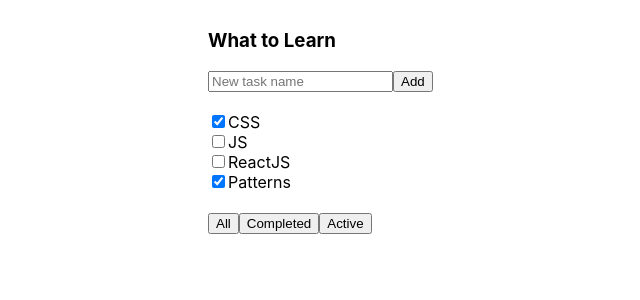
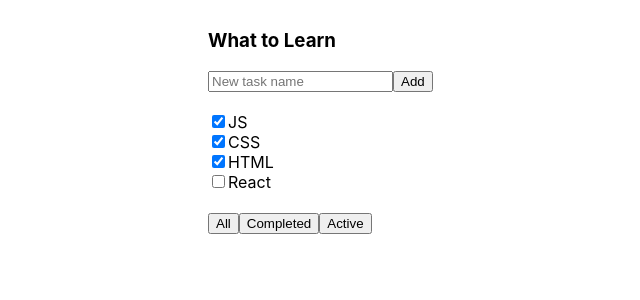
Before and after one commit to viketvova/TODO-list, a React (Create React App) app: page / in a window 1280 px wide. Shown: the top 300 px of the page, without its empty margins (192-832 px from the left). Built offline with nearby package versions, Linux system fonts and the light colour scheme.

Commit message:
Create Mass

```diff
--- a/src/App.js
+++ b/src/App.js
@@ -6,11 +6,18 @@
 
 class App extends React.Component {
     render = () => {
+        let tasks = [
+            { title: "JS", isDone: true },
+            { title: "CSS", isDone: true },
+            { title: "HTML", isDone: true },
+            { title: "React", isDone: false }
+        ]
+
         return (
             <div className="App">
                 <div className="todoList">
                     <TodoListHeader />
-                    <TodoListTasks />
+                    <TodoListTasks tasks={tasks}/>
                     <TodoListFooter />
                 </div>
             </div>
--- a/src/TodoListHeader.js
+++ b/src/TodoListHeader.js
@@ -7,7 +7,7 @@
             <div className="todoList-header">
                 <h3 className="todoList-header__title">What to Learn</h3>
                 <div className="todoList-newTaskForm">
-                            <input type="text" placeholder="New task name"/>
+                    <input type="text" placeholder="New task name" />
                     <button>Add</button>
                 </div>
             </div>
--- /dev/null
+++ b/src/TodoListTask.js
@@ -0,0 +1,15 @@
+import React from 'react';
+import './App.css';
+
+class TodoListTask extends React.Component {
+    render = () => {
+        return (
+            <div className="todoList-task">
+                <input type="checkbox" checked={this.props.isDone} />
+                <span>{this.props.title}</span>
+            </div>
+        );
+    }
+}
+
+export default TodoListTask;
--- a/src/TodoListTasks.js
+++ b/src/TodoListTasks.js
@@ -1,28 +1,29 @@
 import React from 'react';
 import './App.css';
+import TodoListTask from './TodoListTask';
 
 class TodoListTasks extends React.Component {
     render = () => {
+
+        // let tasks = [
+        //     { title: "JS", isDone: true },
+        //     { title: "CSS", isDone: true },
+        //     { title: "HTML", isDone: true },
+        //     { title: "React", isDone: false }
+        // ]
+
         return (
 
-                    <div className="todoList-tasks">
-                        <div className="todoList-task">
-                            <input type="checkbox" checked={true}/>
-                            <span>CSS</span>
-                        </div>
-                        <div className="todoList-task">
-                            <input type="checkbox" checked={false}/>
-                            <span>JS</span>
-                        </div>
-                        <div className="todoList-task">
-                            <input type="checkbox" checked={false}/>
-                            <span>ReactJS</span>
-                        </div>
-                        <div className="todoList-task">
-                            <input type="checkbox" checked={true}/>
-                            <span>Patterns</span>
-                        </div>
-                    </div>
+            <div className="todoList-tasks">
+                <TodoListTask title={this.props.tasks[0].title}
+                    isDone={this.props.tasks[0].isDone} />
+                <TodoListTask title={this.props.tasks[1].title}
+                    isDone={this.props.tasks[1].isDone} />
+                <TodoListTask title={this.props.tasks[2].title}
+                    isDone={this.props.tasks[2].isDone} />
+                <TodoListTask title={this.props.tasks[3].title}
+                    isDone={this.props.tasks[3].isDone} />
+            </div>
         );
     }
 }
```
Also changed, not shown: src/TodoListFooter.js (+5 -5 lines). Lines whose indentation alone changed are shown as unchanged.
